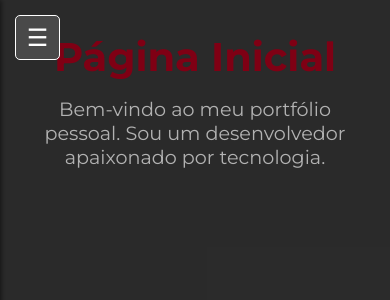
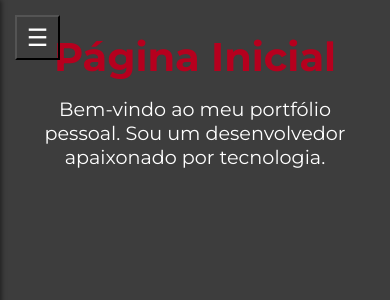
Before and after one commit to DouglassRibeiro/SPA_React_Django, a React (Vite) app in the folder frontend/: page / in a window 390 px wide. Shown: the top 300 px of the page. Built offline with nearby package versions, Linux system fonts and the light colour scheme.

Commit message:
!isMenuOpen - bug backgroud resolved

```diff
--- a/frontend/src/App.jsx
+++ b/frontend/src/App.jsx
@@ -21,9 +21,19 @@ function AppContent() {
   const location = useLocation();
   const [isMenuOpen, setIsMenuOpen] = useState(false);
 
+  const [isBackdropVisible, setIsBackdropVisible] = useState(false);
+
   const toggleMenu = () => {
-    setIsMenuOpen(!isMenuOpen);
-  };
+    // Se o menu está prestes a abrir
+    if (!isMenuOpen) {
+      setIsMenuOpen(true);
+      setIsBackdropVisible(true);
+    } else { // Se o menu está prestes a fechar
+      setIsMenuOpen(false);
+      setIsBackdropVisible(false);
+      // NÃO mudamos o isBackdropVisible aqui diretamente
+    }
+  }
 
   const closeMenu = () => {
     setIsMenuOpen(false);
@@ -42,7 +52,9 @@ function AppContent() {
         ☰
       </button>
 
-      <div className={styles.backdrop}></div>
+      {isBackdropVisible && (
+      <div className={`${styles.backdrop} ${!isMenuOpen ? styles.closing : ""}`} onAnimationEnd={() => { if (!isMenuOpen) setIsBackdropVisible(false);}}></div>
+      )}
 
       <nav className={styles.navContainer}>
         <ul className={styles.navList} onClick={closeMenu}>
--- a/frontend/src/App.module.css
+++ b/frontend/src/App.module.css
@@ -66,7 +66,6 @@ main {
 
 @media (max-width: 768px) {
 
-    /* Em telas pequenas, o menu fica fora da tela por padrão */
     .navContainer {
         position: fixed;
         top: 0;
@@ -78,56 +77,61 @@ main {
         transition: transform 0.4s cubic-bezier(0.25, 0.46, 0.45, 0.94);
     }
 
-    /* A classe .menuVisible é adicionada via JS para mostrar o menu */
     .menuVisible .navContainer {
         transform: translateX(0);
     }
 
-    /* O botão hambúrguer agora fica visível */
     .hamburgerButton {
         display: block;
         position: fixed;
         top: 15px;
         left: 15px;
         z-index: 1001;
-        background: var(--gray-dark);
+        background: none;
         color: var(--white);
-        border: 1px solid var(--white);
-        border-radius: 5px;
         width: 45px;
         height: 45px;
         font-size: 1.5rem;
     }
 
-    /* Em App.module.css, dentro de @media (max-width: 768px) */
-
     .backdrop {
         position: fixed;
-        /* Cobre toda a tela */
         top: 0;
         left: 0;
         width: 100%;
         height: 100%;
+        z-index: 999;
         background-color: rgba(0, 0, 0, 0.3);
-        /* Fundo preto com 50% de opacidade */
-
-        /* Ordem de empilhamento:
-       Fica acima do conteúdo (z-index padrão é 0 ou auto)
-       e abaixo do menu e do botão (que têm z-index 1000 e 1001) */
-        z-index: 999;
-
-        /* Animação de fade-in */
-        animation: fadeIn 0.4s ease;
+        animation: fadeIn 1s ease;
     }
 
-    /* Criamos uma animação @keyframes para o fade-in */
+    .backdrop.closing {
+        animation: fadeOut 1s ease;
+    }
+
+    /* Correção em App.module.css */
+
     @keyframes fadeIn {
         from {
             opacity: 0;
+            /* Correto: começa transparente */
         }
 
         to {
             opacity: 1;
+            /* Correto: termina opaco */
+        }
+    }
+
+    @keyframes fadeOut {
+        from {
+            opacity: 1;
+            /* Correto: começa opaco */
+        }
+
+        to {
+            opacity: 0;
+            /* Correto: termina transparente */
         }
     }
 }
```
